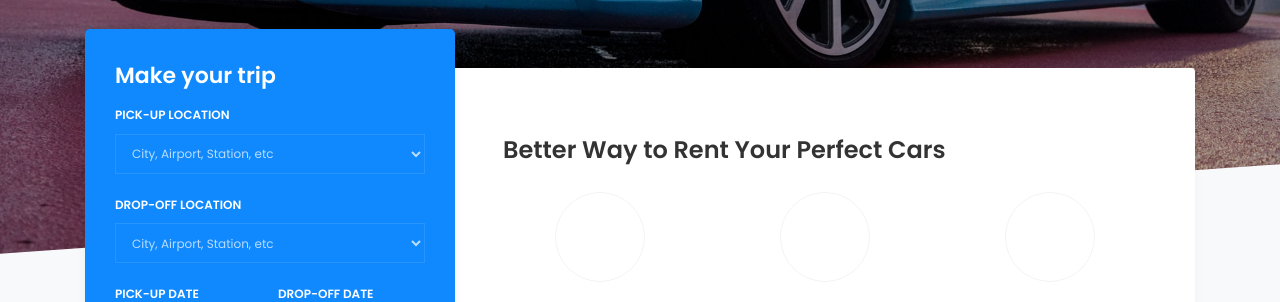
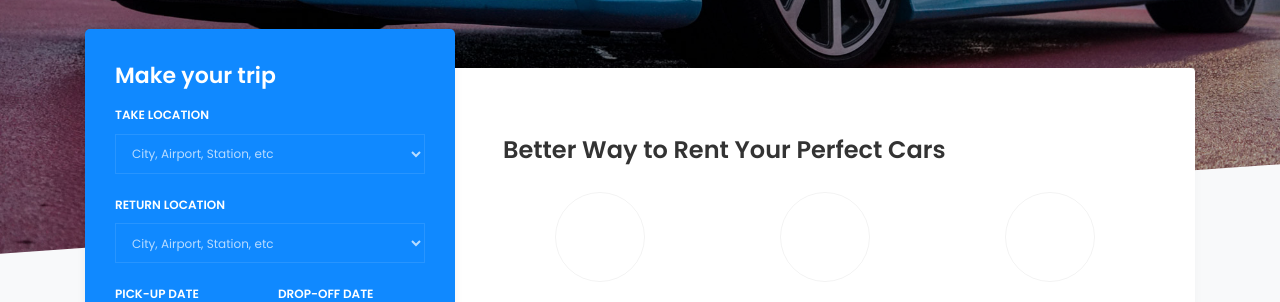
Before and after one commit to Dejan-84/rent-a-car, a PHP site: page / in a window 1280 px wide. Shown: the part 571-873 px from the top of the page. Run offline with PHP 8.4, Linux system fonts and the light colour scheme; data that the repository does not hold is empty; some libraries are stand-ins or nearby versions; some web fonts are replaced.

Commit message:
Adding changes for index.php form

```diff
--- a/ajax/car_matching.php
+++ b/ajax/car_matching.php
@@ -3,7 +3,7 @@
 session_start();
 
 if (isset($_POST['form'])) {
-
+   //var_dump($_POST['form']);die;
     $validation = true;
     $message = '';
     $response = array();
--- a/includes/function.php
+++ b/includes/function.php
@@ -20,11 +20,11 @@ function prazna_polja(array $form_inputs) {
 
 		if ($key == 'submit') continue;
 
-		if ($value == '') {
+		if ($value == '' || $value === 'City, Airport, Station, etc') {
 
 
 
-			$message .= 'You did not choose ' .$key. "<br>";
+			$message .= "You didn't fill " .$key. "<br>";
 		}
 	}
 
--- a/index.php
+++ b/index.php
@@ -98,9 +98,9 @@ if(!$result) {
 	  						<form id="register-form" action="javascript:void(0);" method="post" class="request-form ftco-animate bg-primary">
 		          		<h2>Make your trip</h2>
 			    				<div class="form-group">
-			    					<label for="" class="label">Pick-up location</label>
+			    					<label for="" class="label">Take location</label>
 
-                    <select class="form-control" id="pickuplist" name="pick-up location">
+                    <select class="form-control" id="pickuplist" name="take-location" >
                       <option class="moja" selected>City, Airport, Station, etc</option>
                       <option class="moja" value="1">Airport-Nikola Tesla</option>
                       <option class="moja" value="2">Borča</option>
@@ -108,9 +108,9 @@ if(!$result) {
                     </select>
 			    				</div>
 			    				<div class="form-group">
-			    					<label for="" class="label">Drop-off location</label>
+			    					<label for="" class="label">Return location</label>
 
-                    <select class="form-control" id="dropofflist" name="drop-off location">
+                    <select class="form-control" id="dropofflist" name="return-location">
                       <option class="moja" selected>City, Airport, Station, etc</option>
                       <option class="moja" value="1">Airport-Nikola Tesla</option>
                       <option class="moja" value="2">Borča</option>
@@ -129,10 +129,10 @@ if(!$result) {
 		              </div>
 		              <div class="form-group">
 		                <label for="" class="label">Pick-up time</label>
-		                <input type="text" class="form-control" id="time_pick" name="pick-up time" placeholder="Time">
+		                <input type="text" class="form-control" id="time_pick" name="get-time" placeholder="Time">
 		              </div>
 
-                  <div class="text-white">
+                  <div class="text-white font-weight-light h10">
                   </div>
 			            <div class="form-group">
 			              <button type="submit" name="submit" class="btn btn-secondary py-3 px-4">Rent A Car</button>
```
